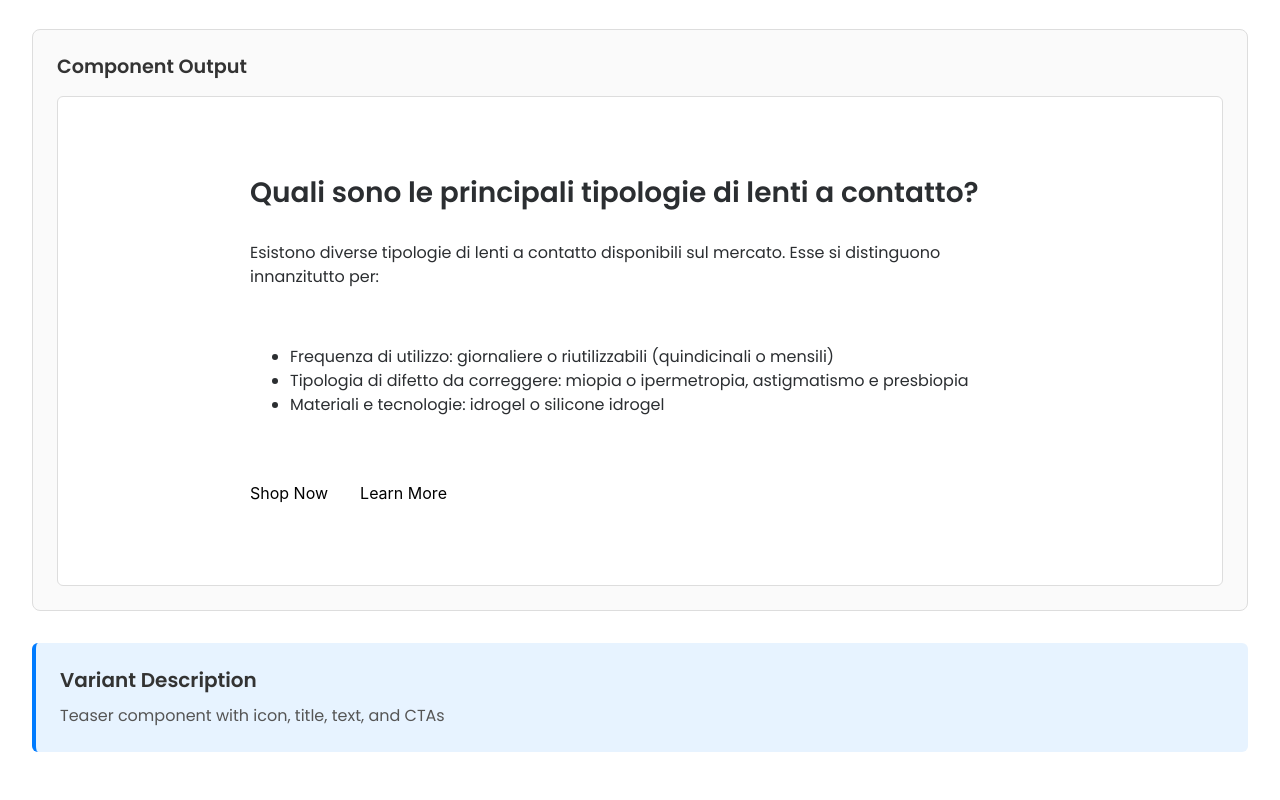
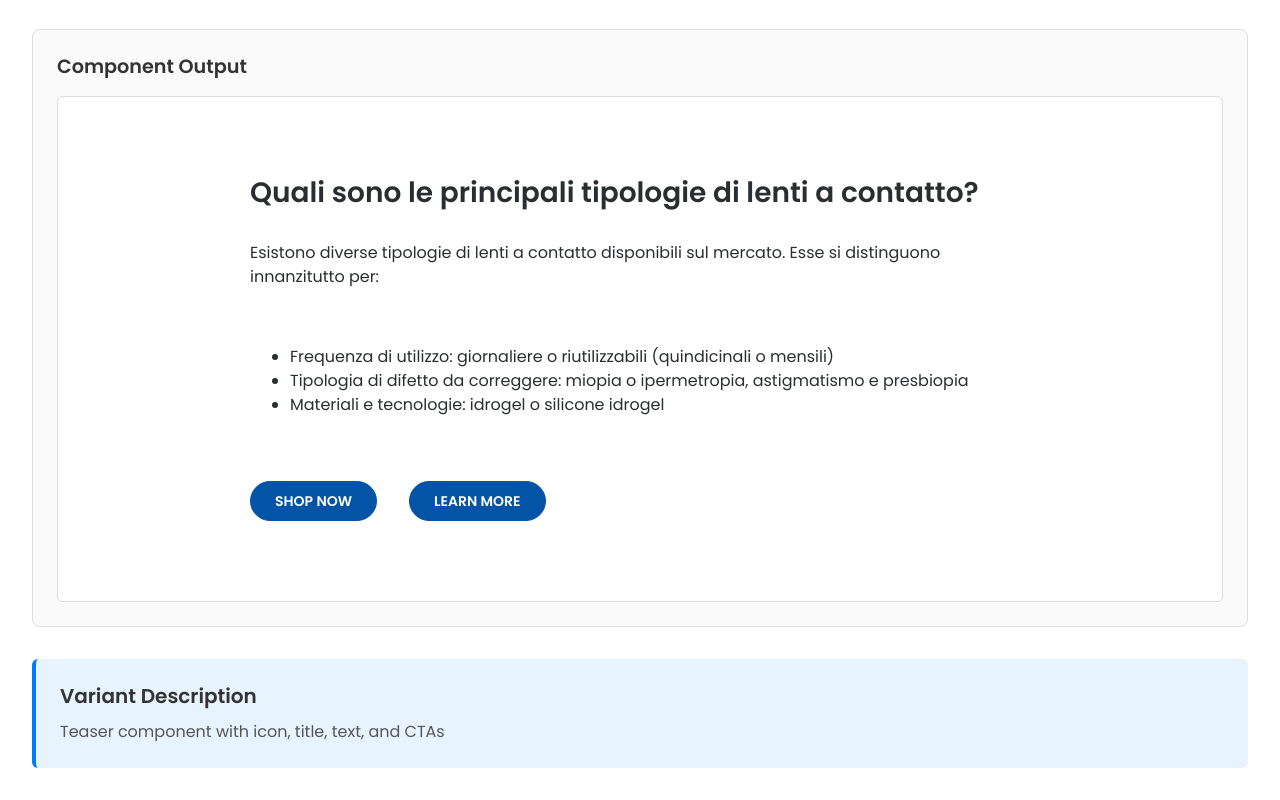
Before and after one commit to marccrusina/gvi-clone-next, a Next.js app: page /text-module in a window 1280 px wide. Shown: the part 1329-2129 px from the top of the page. Built offline with nearby package versions, Linux system fonts and the light colour scheme; no server answers.

Commit message:
feat(US-07): integrate button

```diff
--- a/components/text-module/components/TextModuleTeaser.tsx
+++ b/components/text-module/components/TextModuleTeaser.tsx
@@ -1,5 +1,6 @@
 import clsx from 'clsx'
 import type React from 'react'
+import Button from '@/components/button/Button'
 import useCmsTeaserBanner from '@/hooks/useCmsTeaserBanner'
 import {
   ILXTeaser,
@@ -57,9 +58,14 @@ const TextModuleTeaser: React.FC<{
         {callToActionSettings && callToActionSettings.length > 0 && (
           <div className={styles.ctaContent}>
             {callToActionSettings.map((actionSetting: ITeaserCallToAction) => (
-              <button type="button" key={actionSetting.callToActionHash}>
-                {actionSetting.callToActionText}
-              </button>
+              <Button
+                key={actionSetting.callToActionHash}
+                variant={'primary'}
+                fillType={'fill'}
+                size={'medium'}
+                fullwidth={false}
+                labelText={actionSetting.callToActionText}
+              />
               // TODO: Re-enable once CmsCta component is available
               //   <CmsCta
               //     actionSettings={actionSettings}
--- a/styles/button.scss
+++ b/styles/button.scss
@@ -14,7 +14,7 @@ $grey-lightest: #f7f7f8;
   align-items: center;
   justify-content: center;
   appearance: none;
-  font-family: inherit;
+  font-family: Poppins, sans-serif;
   font-weight: 600;
   font-size: 14px;
   padding: 0.625rem 1.5rem;
```
